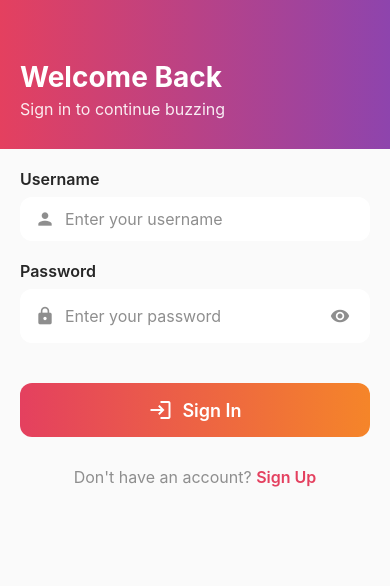
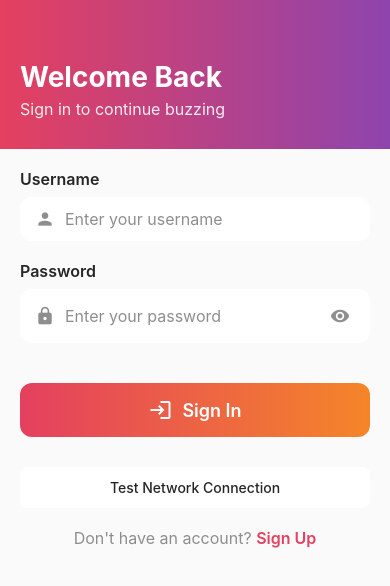
Before and after one commit to saji1970/BuzzIt, a React Native app: screen /Login in a window 390 px wide. Shown: the top 586 px of the page. Built offline with nearby package versions, Linux system fonts and the light colour scheme; no server answers.

Commit message:
Add network debugging tools and test button to LoginScreen
- Add detailed logging to API requests
- Create NetworkTest utility for debugging connectivity
- Add test button to LoginScreen to check local and external API connectivity
- Update API URL to use 127.0.0.1 for iOS simulator

```diff
--- a/src/screens/LoginScreen.tsx
+++ b/src/screens/LoginScreen.tsx
@@ -17,6 +17,7 @@ import {useNavigation} from '@react-navigation/native';
 
 import {useTheme} from '../context/ThemeContext';
 import {useAuth} from '../context/AuthContext';
+import {testNetworkConnection, testExternalConnection} from '../utils/NetworkTest';
 
 const LoginScreen: React.FC = () => {
   const {theme} = useTheme();
@@ -131,6 +132,24 @@ const LoginScreen: React.FC = () => {
           </TouchableOpacity>
         </Animatable.View>
 
+        {/* Network Test Button */}
+        <Animatable.View animation="fadeInUp" delay={350}>
+          <TouchableOpacity
+            style={[styles.testButton, {backgroundColor: theme.colors.surface}]}
+            onPress={async () => {
+              const localTest = await testNetworkConnection();
+              const externalTest = await testExternalConnection();
+              Alert.alert(
+                'Network Test Results',
+                `Local API (127.0.0.1:3000): ${localTest ? '✅ Working' : '❌ Failed'}\nExternal API: ${externalTest ? '✅ Working' : '❌ Failed'}`
+              );
+            }}>
+            <Text style={[styles.testButtonText, {color: theme.colors.text}]}>
+              Test Network Connection
+            </Text>
+          </TouchableOpacity>
+        </Animatable.View>
+
         {/* Register Link */}
         <Animatable.View animation="fadeInUp" delay={400}>
           <View style={styles.registerContainer}>
@@ -214,6 +233,17 @@ const styles = StyleSheet.create({
     fontSize: 18,
     fontWeight: '600',
   },
+  testButton: {
+    paddingVertical: 12,
+    paddingHorizontal: 20,
+    borderRadius: 8,
+    marginBottom: 20,
+    alignItems: 'center',
+  },
+  testButtonText: {
+    fontSize: 14,
+    fontWeight: '500',
+  },
   registerContainer: {
     flexDirection: 'row',
     justifyContent: 'center',
--- a/src/services/APIService.ts
+++ b/src/services/APIService.ts
@@ -1,6 +1,6 @@
 import AsyncStorage from '@react-native-async-storage/async-storage';
 
-const API_BASE_URL = __DEV__ ? 'http://10.0.0.211:3000' : 'https://buzzit-production.up.railway.app';
+const API_BASE_URL = __DEV__ ? 'http://127.0.0.1:3000' : 'https://buzzit-production.up.railway.app';
 
 export interface ApiResponse<T> {
   success: boolean;
@@ -71,6 +71,10 @@ class ApiService {
       const url = `${API_BASE_URL}${endpoint}`;
       const token = await AsyncStorage.getItem('authToken');
 
+      console.log('Making API request to:', url);
+      console.log('API_BASE_URL:', API_BASE_URL);
+      console.log('Endpoint:', endpoint);
+
       const config: RequestInit = {
         headers: {
           'Content-Type': 'application/json',
@@ -80,8 +84,13 @@ class ApiService {
         ...options,
       };
 
+      console.log('Request config:', JSON.stringify(config, null, 2));
       const response = await fetch(url, config);
+      console.log('Response status:', response.status);
+      console.log('Response ok:', response.ok);
+
       const data = await response.json();
+      console.log('Response data:', data);
 
       if (!response.ok) {
         return {
--- /dev/null
+++ b/src/utils/NetworkTest.ts
@@ -0,0 +1,26 @@
+// Simple network test utility
+export const testNetworkConnection = async (): Promise<boolean> => {
+  try {
+    console.log('Testing network connection...');
+    const response = await fetch('http://127.0.0.1:3000/health');
+    console.log('Network test response status:', response.status);
+    const data = await response.json();
+    console.log('Network test response data:', data);
+    return response.ok;
+  } catch (error) {
+    console.error('Network test failed:', error);
+    return false;
+  }
+};
+
+export const testExternalConnection = async (): Promise<boolean> => {
+  try {
+    console.log('Testing external connection...');
+    const response = await fetch('https://httpbin.org/get');
+    console.log('External test response status:', response.status);
+    return response.ok;
+  } catch (error) {
+    console.error('External test failed:', error);
+    return false;
+  }
+};
```
